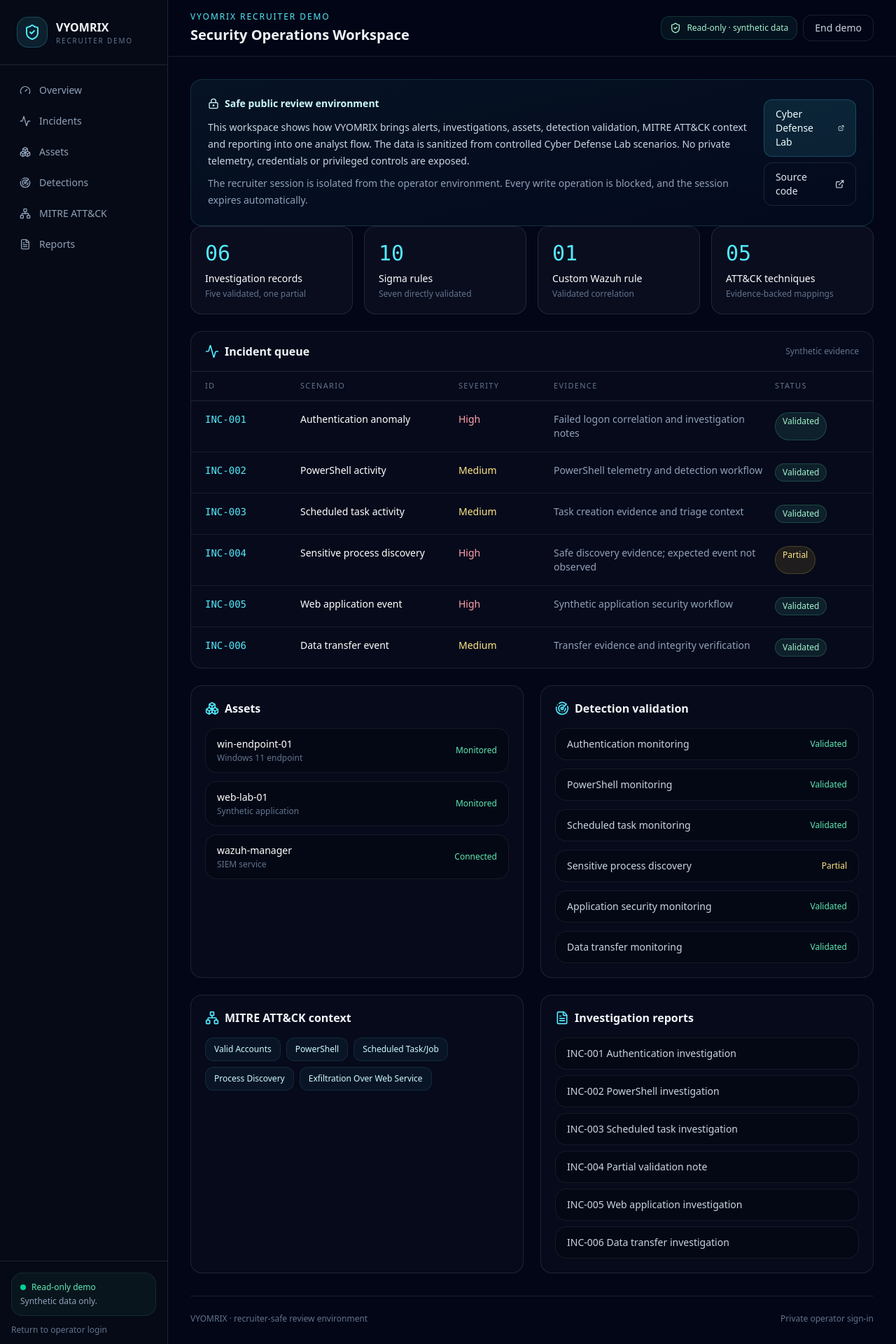
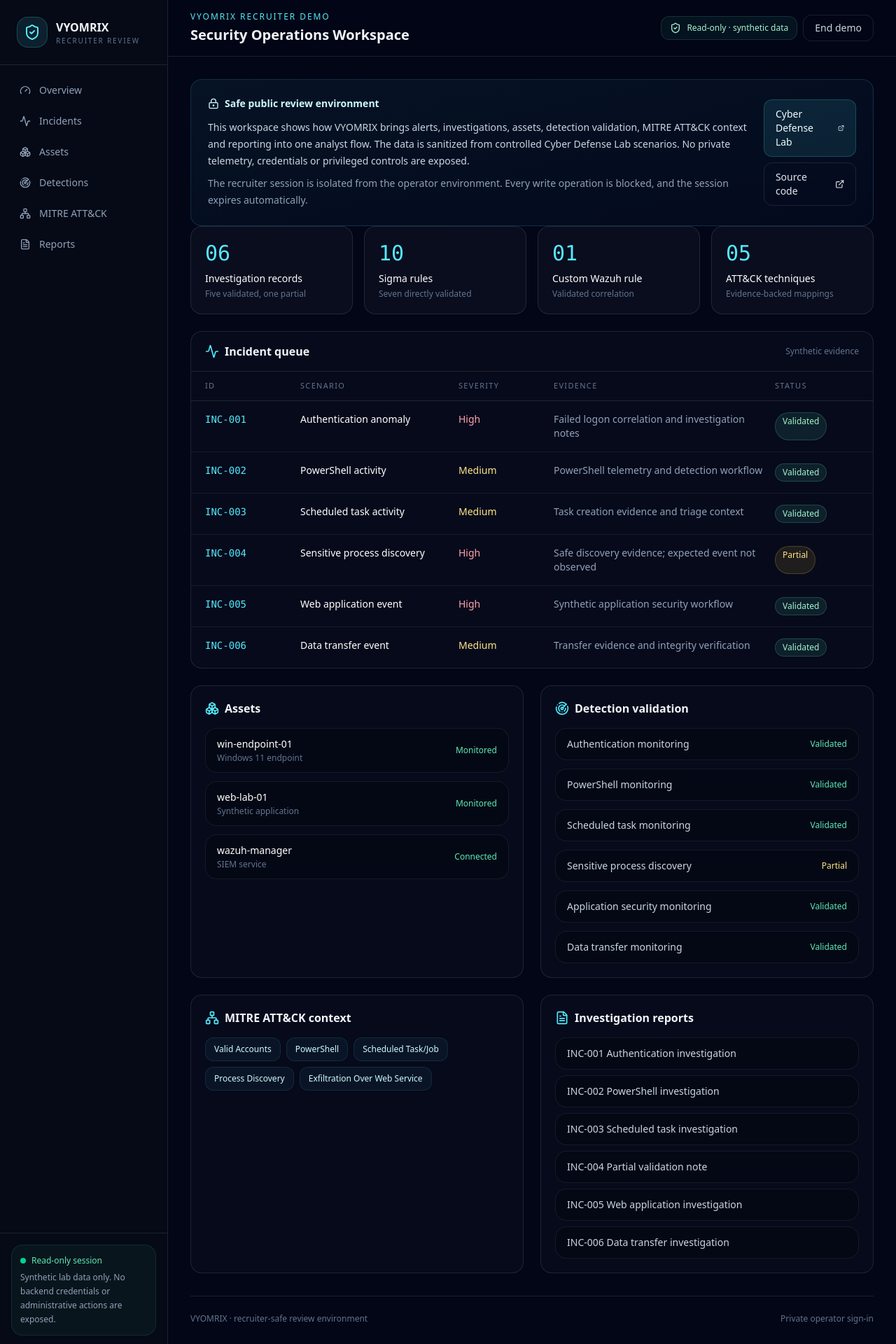
Before and after one commit to mithilkg10/VYOMRIX, a Next.js app in the folder frontend/: page /demo in a window 1280 px wide. Shown: the top 1920 px of the page at 70% size. Built offline with nearby package versions, Linux system fonts and the light colour scheme.

Commit message:
ui: make recruiter demo navigation simple and responsive

```diff
--- a/frontend/src/components/demo/DemoNav.tsx
+++ b/frontend/src/components/demo/DemoNav.tsx
@@ -1,4 +1,3 @@
-import Link from "next/link";
 import { Activity, Boxes, FileText, Gauge, Network, Radar, ShieldCheck } from "lucide-react";
 
 const items = [
@@ -10,7 +9,23 @@
   { href: "#reports", label: "Reports", icon: FileText },
 ];
 
-export function DemoNav() {
+export function DemoNav({ mobile = false }: { mobile?: boolean }) {
+  if (mobile) {
+    return (
+      <nav aria-label="Recruiter demo sections" className="flex gap-2 overflow-x-auto pb-2">
+        {items.map(({ href, label }) => (
+          <a
+            key={href}
+            href={href}
+            className="shrink-0 rounded-lg border border-white/10 bg-white/[.03] px-3 py-2 text-xs font-medium text-slate-300"
+          >
+            {label}
+          </a>
+        ))}
+      </nav>
+    );
+  }
+
   return (
     <aside className="hidden min-h-screen border-r border-white/10 bg-[#050a16] lg:flex lg:flex-col">
       <div className="border-b border-white/10 p-6">
@@ -20,12 +35,12 @@
           </div>
           <div>
             <div className="font-semibold">VYOMRIX</div>
-            <div className="text-[10px] uppercase tracking-[.18em] text-slate-500">Recruiter Demo</div>
+            <div className="text-[10px] uppercase tracking-[.18em] text-slate-500">Recruiter Review</div>
           </div>
         </div>
       </div>
 
-      <nav className="space-y-1 p-4">
+      <nav aria-label="Recruiter demo sections" className="space-y-1 p-4">
         {items.map(({ href, label, icon: Icon }) => (
           <a
             key={href}
@@ -39,16 +54,13 @@
       </nav>
 
       <div className="mt-auto border-t border-white/10 p-4">
-        <div className="rounded-xl border border-emerald-300/10 bg-emerald-300/[.05] p-3 text-xs text-slate-400">
-          <div className="mb-1 flex items-center gap-2 text-emerald-300">
+        <div className="rounded-xl border border-emerald-300/10 bg-emerald-300/[.05] p-3 text-xs leading-5 text-slate-400">
+          <div className="mb-1 flex items-center gap-2 font-medium text-emerald-300">
             <span className="h-2 w-2 rounded-full bg-emerald-400" />
-            Read-only demo
+            Read-only session
           </div>
-          Synthetic data only.
+          Synthetic lab data only. No backend credentials or administrative actions are exposed.
         </div>
-        <Link href="/login" className="mt-3 block text-xs text-slate-500 hover:text-white">
-          Return to operator login
-        </Link>
       </div>
     </aside>
   );
```
